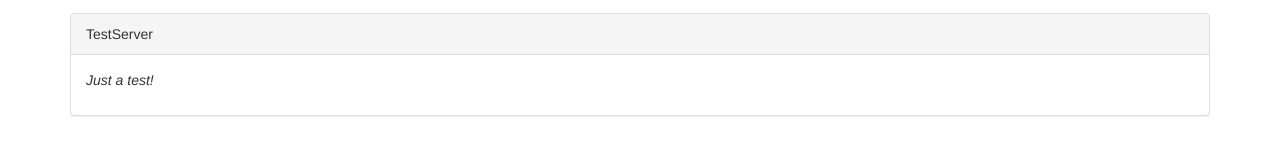
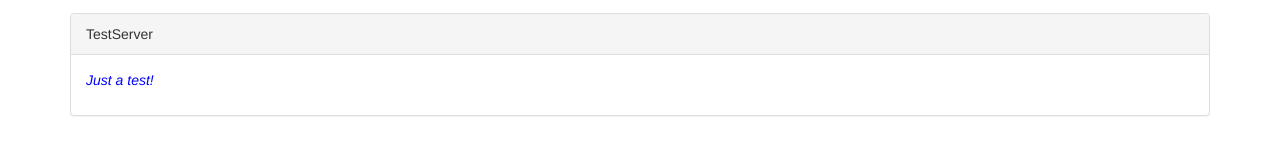
Before and after one commit to AKrendyasov/Udemy-cmp-databinding-start, an Angular app: page / in a window 1280 px wide. Shown: the part 260-414 px from the top of the page. Built offline with nearby package versions, Linux system fonts and the light colour scheme.

Commit message:
2 files modified

```diff
--- a/src/app/app.component.html
+++ b/src/app/app.component.html
@@ -9,6 +9,12 @@
       <app-server-element
       *ngFor="let serverElement of serverElements"
       [srvElement]="serverElement">
+
+      <p>
+        <strong *ngIf="serverElement.type === 'server'" style="color: red">{{ serverElement.content }}</strong>
+        <em *ngIf="serverElement.type === 'blueprint'">{{ serverElement.content }}</em>
+      </p>
+
       </app-server-element>
     </div>
   </div>
--- a/src/app/server-element/server-element.component.html
+++ b/src/app/server-element/server-element.component.html
@@ -1,9 +1,6 @@
 <div class="panel panel-default">
   <div class="panel-heading">{{ element.name }}</div>
   <div class="panel-body">
-    <p>
-      <strong *ngIf="element.type === 'server'" style="color: red">{{ element.content }}</strong>
-      <em *ngIf="element.type === 'blueprint'">{{ element.content }}</em>
-    </p>
+    <ng-content></ng-content>
   </div>
 </div>
```
